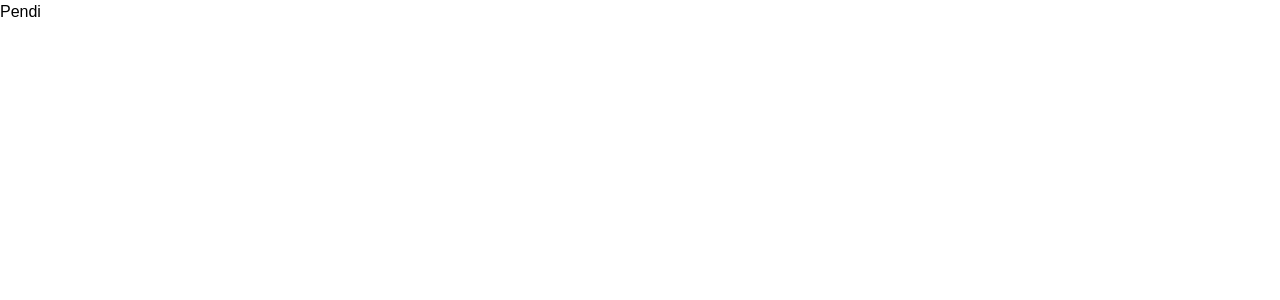
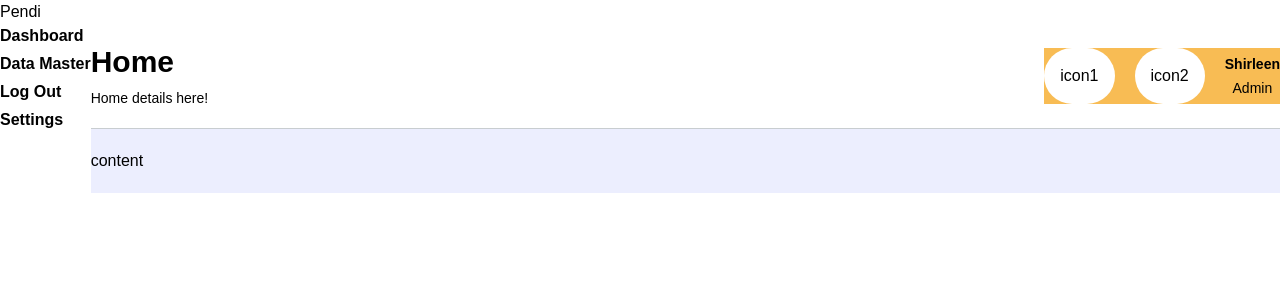
Before and after one commit to shirleen-sho/pmb-final-project-elearning, a Next.js app in the folder elearning-msib/: page / in a window 1280 px wide. Shown: the top 300 px of the page. Built offline with nearby package versions, Linux system fonts and the light colour scheme.

Commit message:
shirleen - add layout to home (testing)

```diff
--- a/elearning-msib/pages/index.js
+++ b/elearning-msib/pages/index.js
@@ -1,9 +1,29 @@
 import Buttons from "../Components/Buttons";
+import Layout from "../Components/Layout";
 
 export default function Home() {
   return (
     <>
       <Buttons>Pendi</Buttons>
+      <Layout>
+        <div className="flex flex-col flex-grow">
+          <div className="flex flex-row justify-between items-center py-5 border-b border-neutral-2">
+            <div className="flex flex-col gap-2">
+              <div className="font-bold text-3xl">Home</div>
+              <div className="font-medium text-sm">Home details here!</div>
+            </div>
+            <div className="flex flex-row items-center gap-5 bg-warning-base">
+              <div className="bg-white p-4 rounded-full">icon1</div>
+              <div className="bg-white p-4 rounded-full">icon2</div>
+              <div className="flex flex-col gap-1 items-center">
+                <div className="font-semibold text-sm">Shirleen</div>
+                <div className="font-normal text-sm">Admin</div>
+              </div>
+            </div>
+          </div>
+          <div className="bg-primary-50 h-full py-5">content</div>
+        </div>
+      </Layout>
     </>
-  )
+  );
 }
```
